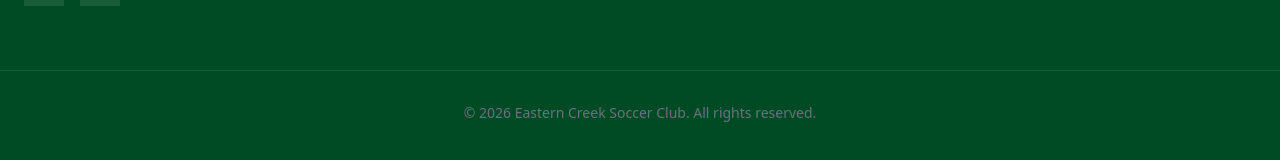
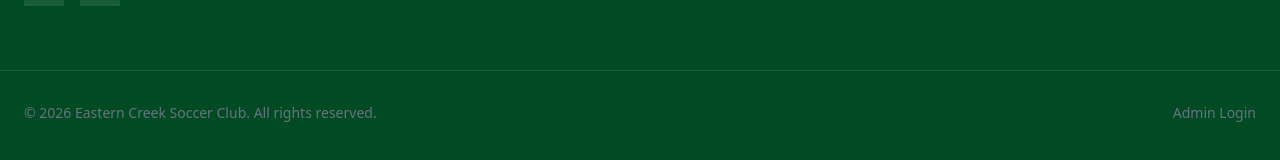
Before and after one commit to aryansinha9/EasternCreekPioneers, a Next.js app: page /news in a window 1280 px wide. Shown: the part 1010-1170 px from the top of the page. Built offline with nearby package versions, Linux system fonts and the light colour scheme; no server answers; the database is empty.

Commit message:
feat(ui): Add Results to navbar and Admin Login to footer

```diff
--- a/src/components/Footer.tsx
+++ b/src/components/Footer.tsx
@@ -62,7 +62,7 @@ export default function Footer() {
                         <li><a href="/about" className="hover:text-white transition-colors">About Us</a></li>
                         <li><a href="/teams" className="hover:text-white transition-colors">Our Teams</a></li>
                         <li><a href="/registration-info" className="hover:text-white transition-colors">Registration Info</a></li>
-                        <li><a href="/fixtures" className="hover:text-white transition-colors">Fixtures & Results</a></li>
+                        <li><a href="/results" className="hover:text-white transition-colors">Fixtures & Results</a></li>
                         <li><a href="/policies" className="hover:text-white transition-colors">Club Policies</a></li>
                     </ul>
                 </div>
@@ -96,8 +96,9 @@ export default function Footer() {
                 </div>
             </div>
 
-            <div className="max-w-7xl mx-auto px-6 mt-16 pt-8 border-t border-white/10 text-center text-gray-500 text-sm font-body">
-                &copy; {new Date().getFullYear()} Eastern Creek Soccer Club. All rights reserved.
+            <div className="max-w-7xl mx-auto px-6 mt-16 pt-8 border-t border-white/10 flex flex-col md:flex-row justify-between items-center text-gray-500 text-sm font-body">
+                <div>&copy; {new Date().getFullYear()} Eastern Creek Soccer Club. All rights reserved.</div>
+                <div className="mt-4 md:mt-0"><a href="/admin" className="hover:text-white transition-colors">Admin Login</a></div>
             </div>
         </footer>
     );
--- a/src/components/Header.tsx
+++ b/src/components/Header.tsx
@@ -42,6 +42,7 @@ export default function Header() {
         { name: "HOME", href: "/" },
         { name: "TEAMS", href: "/teams" },
         { name: "NEWS", href: "/news" },
+        { name: "RESULTS", href: "/results" },
         { name: "GALLERY", href: "/gallery" },
         { name: "CONTACT", href: "/contact" },
     ];
```
